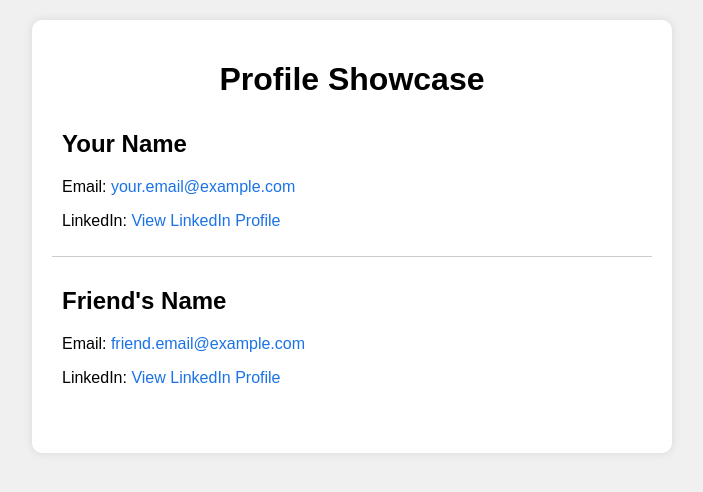
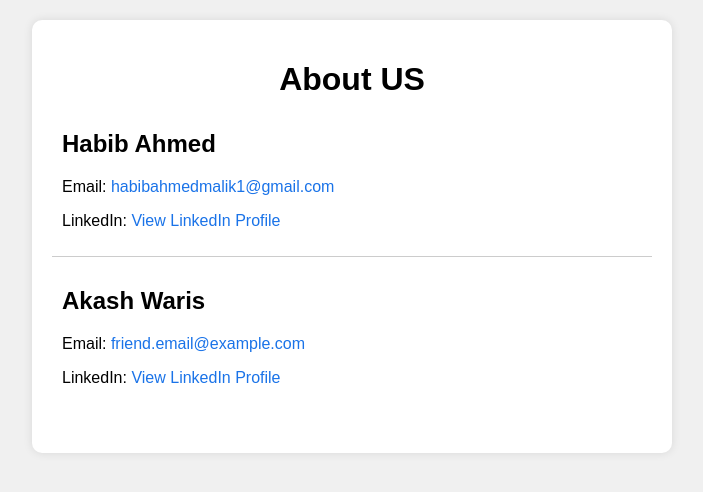
Before and after one commit to habib-here/habib-here.github.io, a plain HTML site: page index.html in a window 1280 px wide. Shown: the whole page, without its empty margins (288-991 px from the left). Drawn offline with Linux system fonts and the light colour scheme.

Commit message:
Updated to name, email for habib

```diff
--- a/index.html
+++ b/index.html
@@ -44,18 +44,18 @@
 </head>
 <body>
     <div class="container">
-        <h1>Profile Showcase</h1>
+        <h1>About US</h1>
 
         <!-- Your Profile -->
         <div class="profile">
-            <h2>Your Name</h2>
-            <p>Email: <a href="mailto:your.email@example.com">your.email@example.com</a></p>
+            <h2>Habib Ahmed</h2>
+            <p>Email: <a href="mailto:habibahmedmalik1@gmail.com">habibahmedmalik1@gmail.com</a></p>
             <p>LinkedIn: <a href="https://www.linkedin.com/in/your-linkedin/" target="_blank">View LinkedIn Profile</a></p>
         </div>
 
         <!-- Friend's Profile -->
         <div class="profile">
-            <h2>Friend's Name</h2>
+            <h2>Akash Waris</h2>
             <p>Email: <a href="mailto:friend.email@example.com">friend.email@example.com</a></p>
             <p>LinkedIn: <a href="https://www.linkedin.com/in/friend-linkedin/" target="_blank">View LinkedIn Profile</a></p>
         </div>
```
